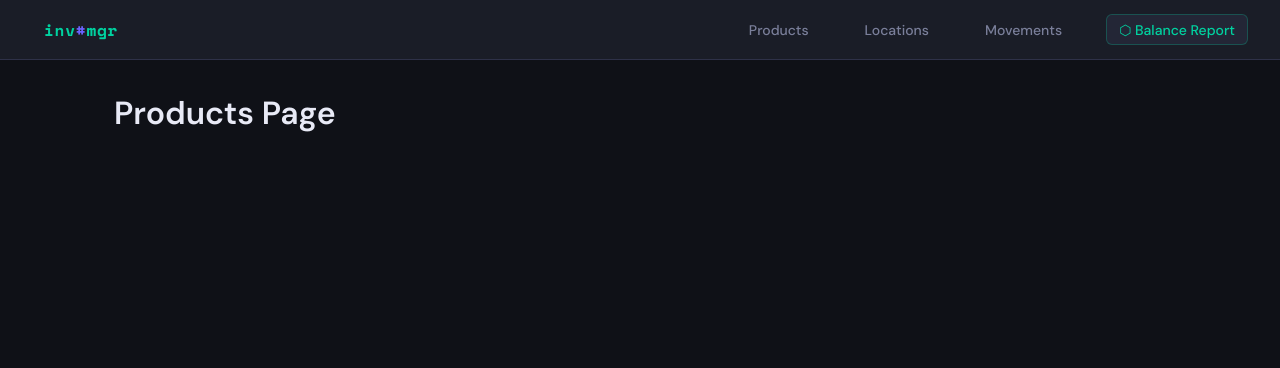
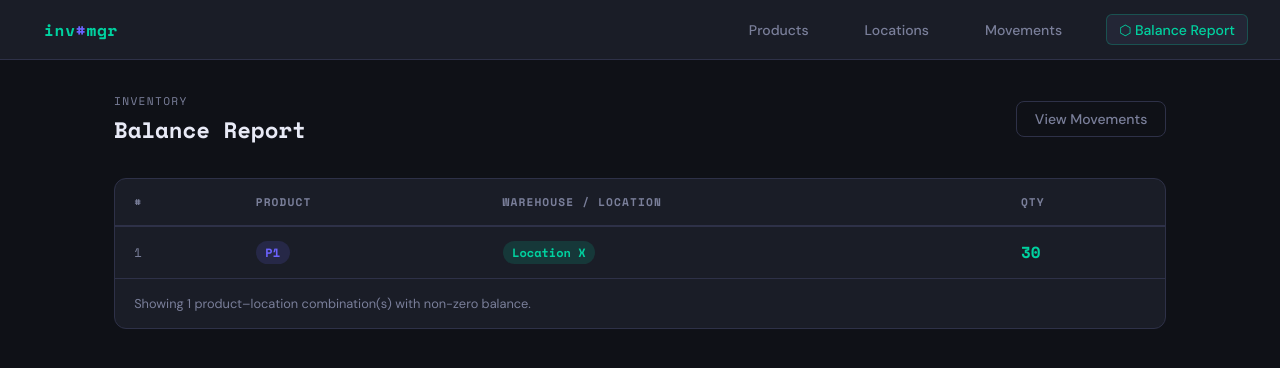
Before and after one commit to Harismita0619/Inventory-Managment, a Flask app: page /report in a window 1280 px wide. Shown: the top 368 px of the page. Run offline with Flask 3, Linux system fonts and the light colour scheme.

Commit message:
Implemented the Balance Report Module

```diff
--- a/app.py
+++ b/app.py
@@ -32,6 +32,27 @@ class ProductMovement(db.Model):
 
     def __repr__(self):
         return f'<Movement {self.movement_id}>'
+
+# helper
+def compute_balance():
+    balance = {}   # key: (product_id, location_id) → qty
+
+    movements = ProductMovement.query.order_by(ProductMovement.timestamp).all()
+    for m in movements:
+        if m.to_location:
+            key = (m.product_id, m.to_location)
+            balance[key] = balance.get(key, 0) + m.qty
+        if m.from_location:
+            key = (m.product_id, m.from_location)
+            balance[key] = balance.get(key, 0) - m.qty
+
+    result = [
+        {'product': p, 'location': l, 'qty': q}
+        for (p, l), q in balance.items()
+        if q != 0
+    ]
+    result.sort(key=lambda x: (x['product'], x['location']))
+    return result
 
 # Dashboard
 @app.route('/')
@@ -235,10 +256,11 @@ def delete_movement(movement_id):
     flash('Movement deleted.', 'success')
     return redirect(url_for('movements'))
 
-
+# Report Module
 @app.route('/report')
 def report():
-    return render_template('report.html')
+    balance = compute_balance()
+    return render_template('report.html', balance=balance)
 
 if __name__ == '__main__':
     with app.app_context():
--- a/templates/report.html
+++ b/templates/report.html
@@ -1,5 +1,49 @@
 {% extends 'base.html' %}
+{% block title %}Balance Report — Inventory Manager{% endblock %}
+{% block content %}
+<div class="page-header">
+  <h1><span class="label">Inventory</span>Balance Report</h1>
+  <a href="{{ url_for('movements') }}" class="btn btn-outline">View Movements</a>
+</div>
 
-{% block content %}
-<h1>Products Page</h1>
+<div class="card">
+  {% if balance %}
+  <table>
+    <thead>
+      <tr>
+        <th>#</th>
+        <th>Product</th>
+        <th>Warehouse / Location</th>
+        <th>Qty</th>
+      </tr>
+    </thead>
+    <tbody>
+      {% for row in balance %}
+      <tr>
+        <td><span class="ts">{{ loop.index }}</span></td>
+        <td><span class="badge badge-purple">{{ row.product }}</span></td>
+        <td><span class="badge badge-green">{{ row.location }}</span></td>
+        <td>
+          <strong style="font-family:var(--mono);font-size:1rem;
+            color:{% if row.qty > 0 %}var(--accent2){% else %}var(--danger){% endif %}">
+            {{ row.qty }}
+          </strong>
+        </td>
+      </tr>
+      {% endfor %}
+    </tbody>
+  </table>
+
+  <div style="padding:1rem 1.2rem ;border-top:1px solid var(--border);font-size:0.8rem;color:var(--muted);">
+    Showing {{ balance | length }} product–location combination(s) with non-zero balance.
+  </div>
+
+  {% else %}
+  <div class="empty">
+    <div class="icon">📊</div>
+    <p>No balance data yet. Record some product movements first.</p>
+    <a href="{{ url_for('add_movement') }}" class="btn btn-primary">+ Record Movement</a>
+  </div>
+  {% endif %}
+</div>
 {% endblock %}
```
Also changed, not shown: instance/inventory.db.
